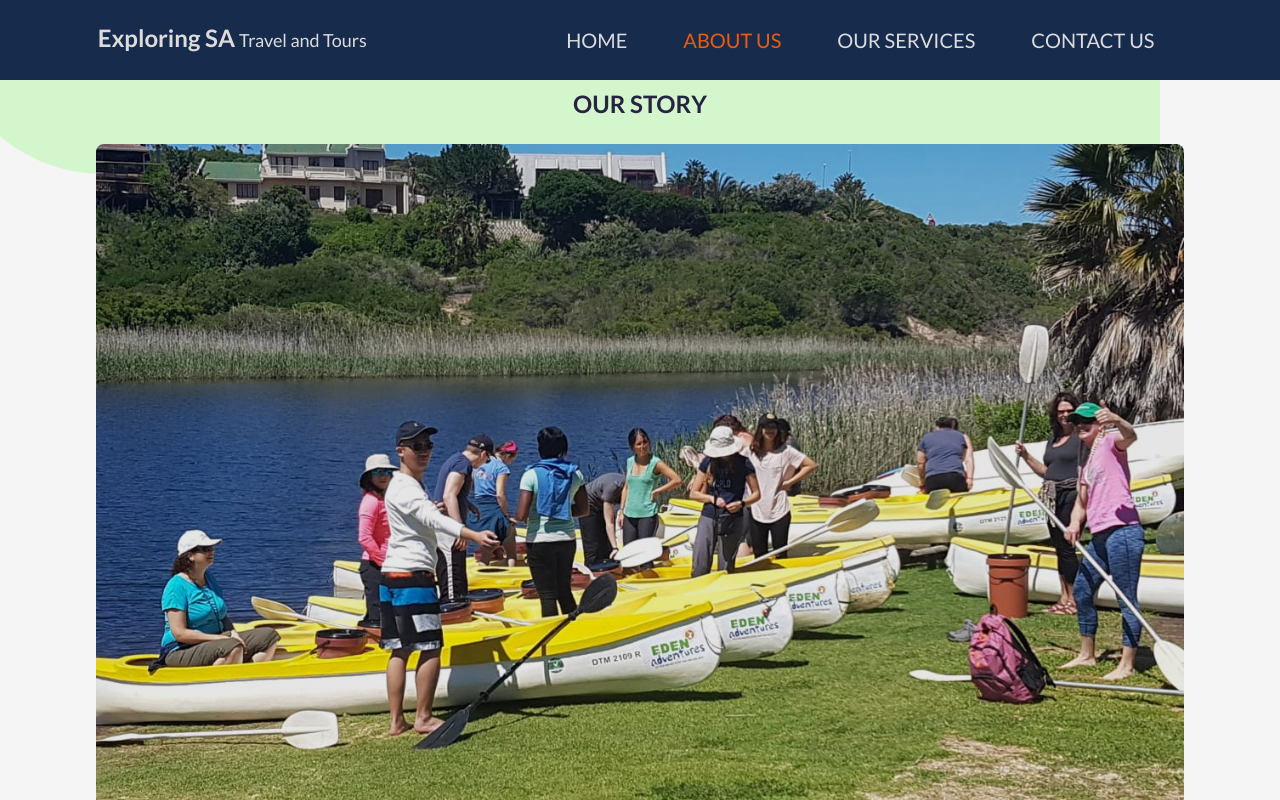
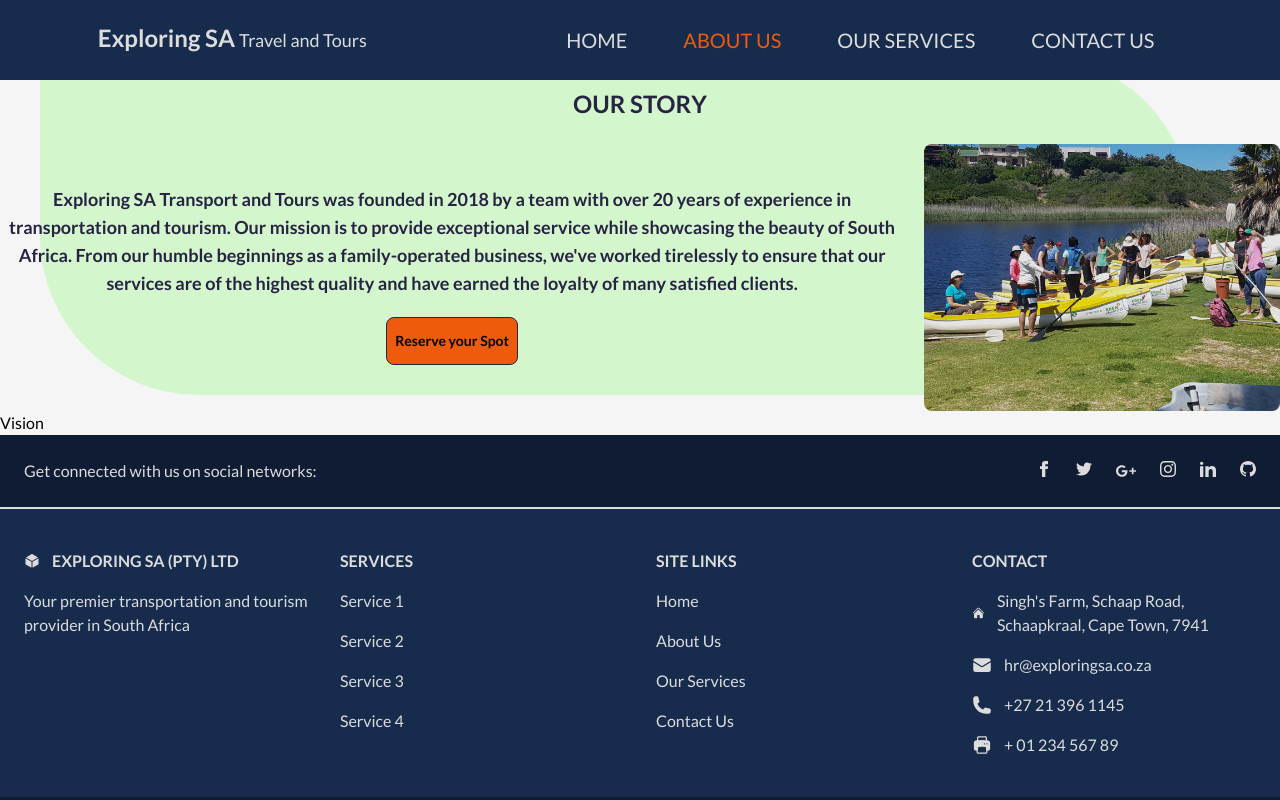
Before and after one commit to Riyaazct/exploringsa, a React (Create React App) app: page /about in a window 1280 px wide. Shown: the top 800 px of the page. Built offline with nearby package versions, Linux system fonts and the light colour scheme; what tailwindcss-animated, tw-elements would draw is missing.

Commit message:
complete styling for mobile view to sm viewport

```diff
--- /dev/null
+++ b/follower.json
@@ -0,0 +1 @@
+["gamemann","Tyler-Barham","kpopdev","Precise03","k-takeuchi220","PremChapagain","jestemAria","AnthonyMogotlane","chandredewet","Arham-12336","Sen-Takatsuki","scoobytux","DGS1337","deliteser112","AXG-coder","rsmile310","JubayerRiyad","fantasy1114","Super-Smile","Xolani-M","OmarUTEC","alineai18","TemwaNyirenda","dinosoid","ozboware","cumsoft","ValentineFernandes","EleMashige","shafiekdavids","chezlinbenson","BereniceOgundele","AlexJora","Nishka-Kisten","ClaudiaAgulhas","diegoharera","vaishnavilugade","BestCryptoKnight","v08nike","diamondyhand","CodingWithEnjoy","SAZZAD1Q2","Solomonkassa","AbdusSattar-70","Nathanage3","4cyberlord","agiledev0115","bl4ckh47G1rl","bmotadev","hugardarn"]
--- a/src/routes/AboutUs.js
+++ b/src/routes/AboutUs.js
@@ -7,7 +7,7 @@ const AboutUs = () => (
       <h1 className="text-center my-6 text-2xl font-semibold text-blueText">
         OUR STORY
       </h1>
-      <div className="flex flex-col-reverse justify-center items-center gap-5">
+      <div className="flex flex-col-reverse justify-center items-center gap-5 md:flex-row">
         {/* Background div */}
 
         {/* TEXT */}
@@ -25,10 +25,10 @@ const AboutUs = () => (
           <button className="mt-5 mb-6 h-12 text-sm font-semibold">
             Reserve your Spot
           </button>
-          <div className="bg-lightGreen absolute h-full max-h-[350px] w-[95%] left-8 bottom-2 -z-10 aboutBg sm:-top-44 sm:-left-14" />
+          <div className="bg-lightGreen absolute h-full max-h-[340px] w-[100%] left-5 bottom-4 -z-10 aboutBg sm:left-10 sm:max-w-[90%]" />
         </div>
         {/* IMAGE AND BUTTON */}
-        <div className="relative max-w-[85%]">
+        <div className="relative max-w-[75%]">
           <img
             className=" mx-auto rounded-lg"
             src="images/our story 2.jpg"
--- /dev/null
+++ b/username.json
@@ -0,0 +1 @@
+"Riyaazct"
```
